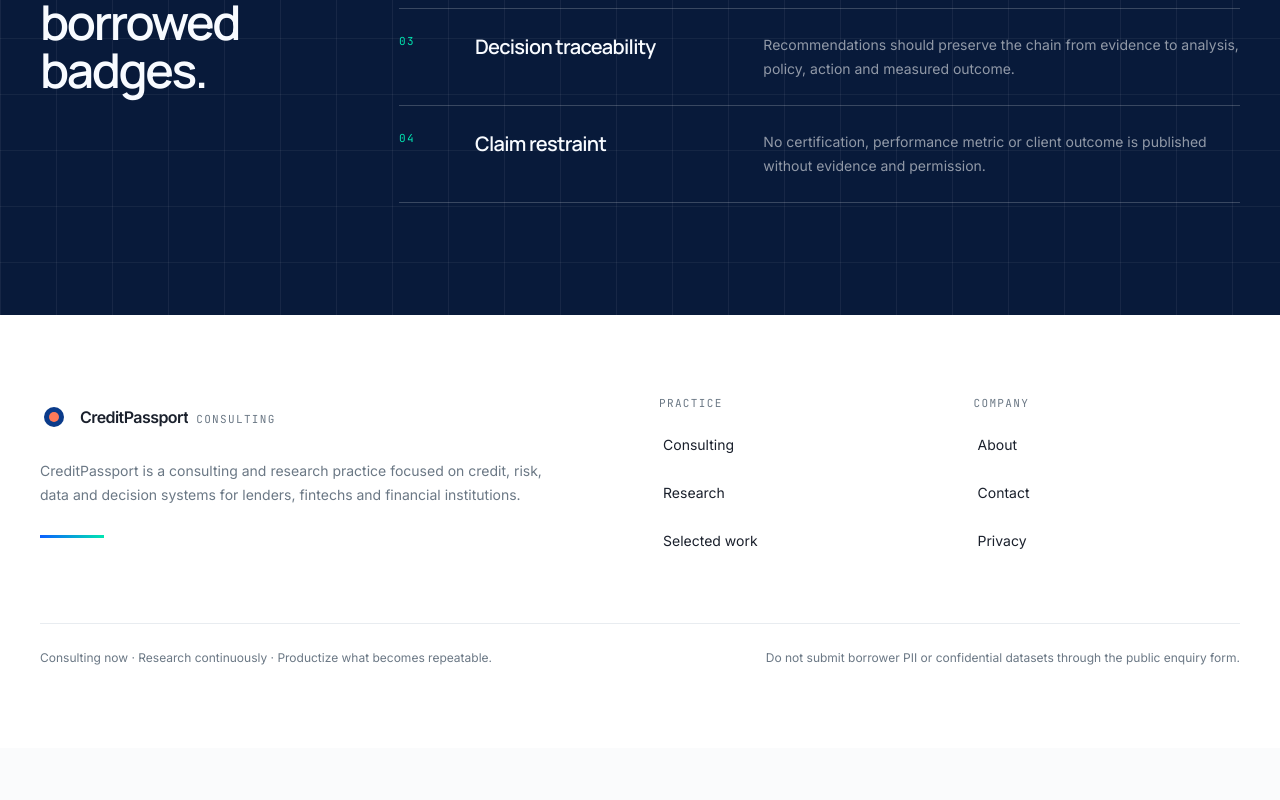
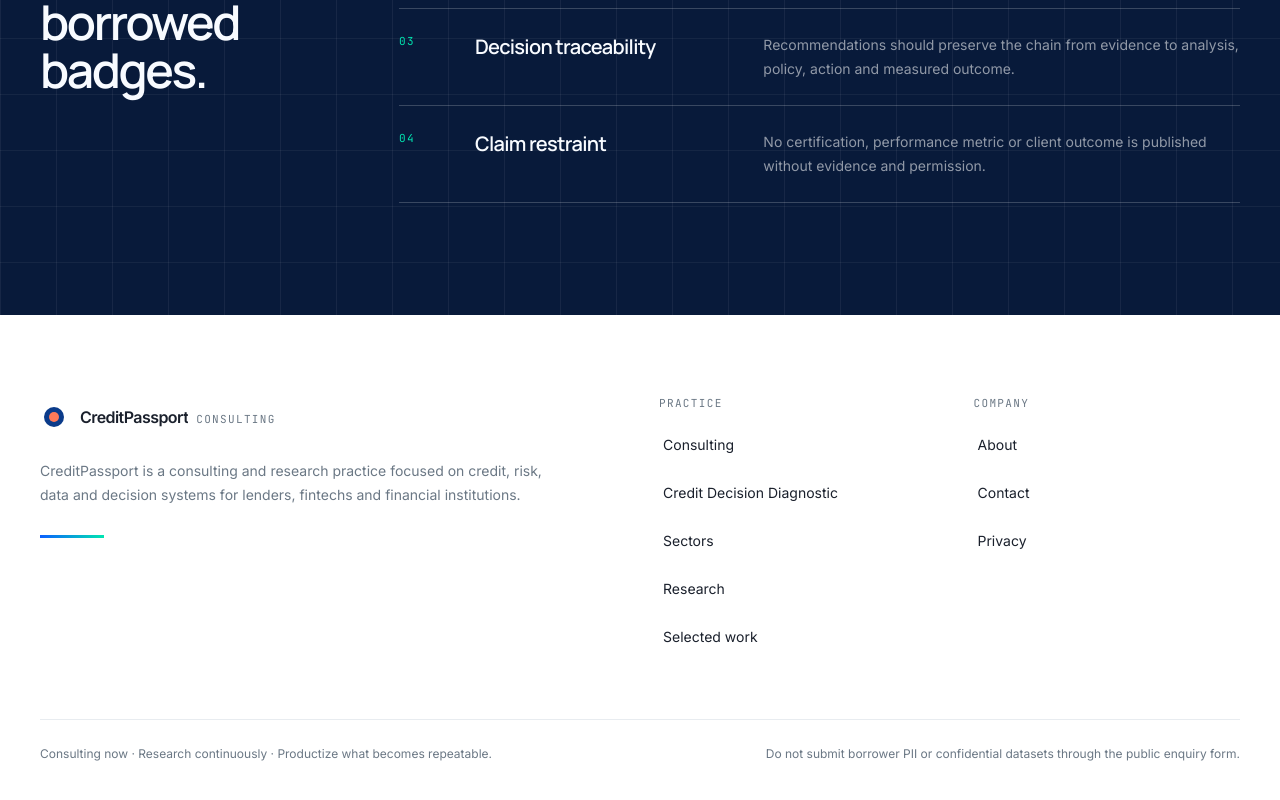
Before and after one commit to AdepojuJeremy/credit-passport-consultancy, a Next.js app: page / in a window 1280 px wide. Shown: the part 8794-9594 px from the top of the page. Before the commit the page ends 9542 px from the top, so only its background shows below. Built offline with nearby package versions, Linux system fonts and the light colour scheme; no server answers.

Commit message:
feat: add diagnostic and sectors to footer navigation

```diff
--- a/components/site-footer.tsx
+++ b/components/site-footer.tsx
@@ -3,6 +3,8 @@ import { BrandLockup } from "@/components/brand-lockup";
 
 const practiceLinks = [
   { label: "Consulting", href: "/consulting" },
+  { label: "Credit Decision Diagnostic", href: "/diagnostic" },
+  { label: "Sectors", href: "/sectors" },
   { label: "Research", href: "/research" },
   { label: "Selected work", href: "/case-studies" },
 ];
```
